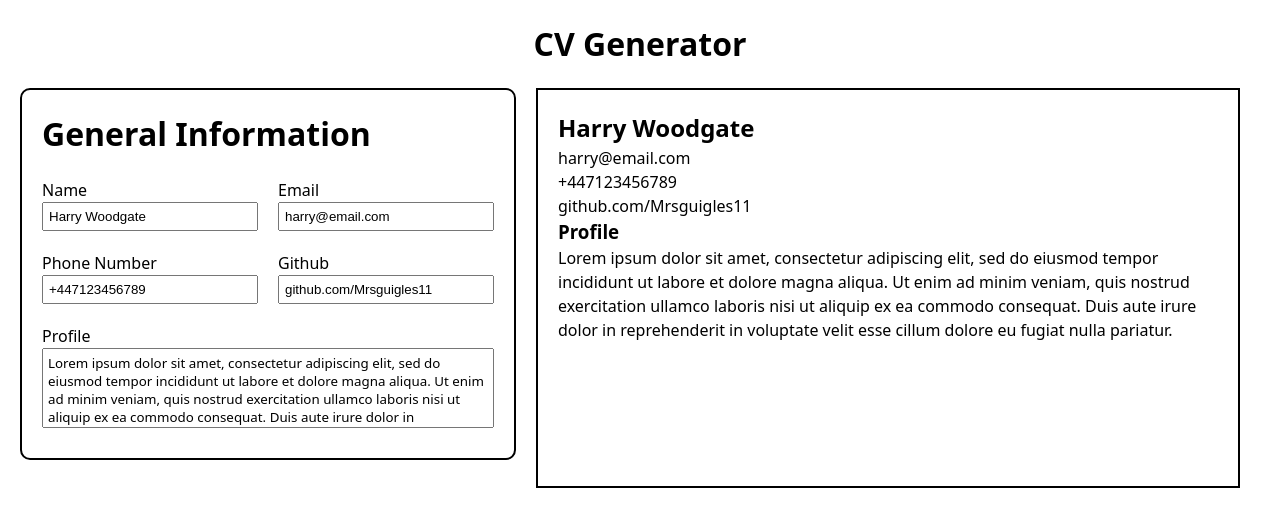
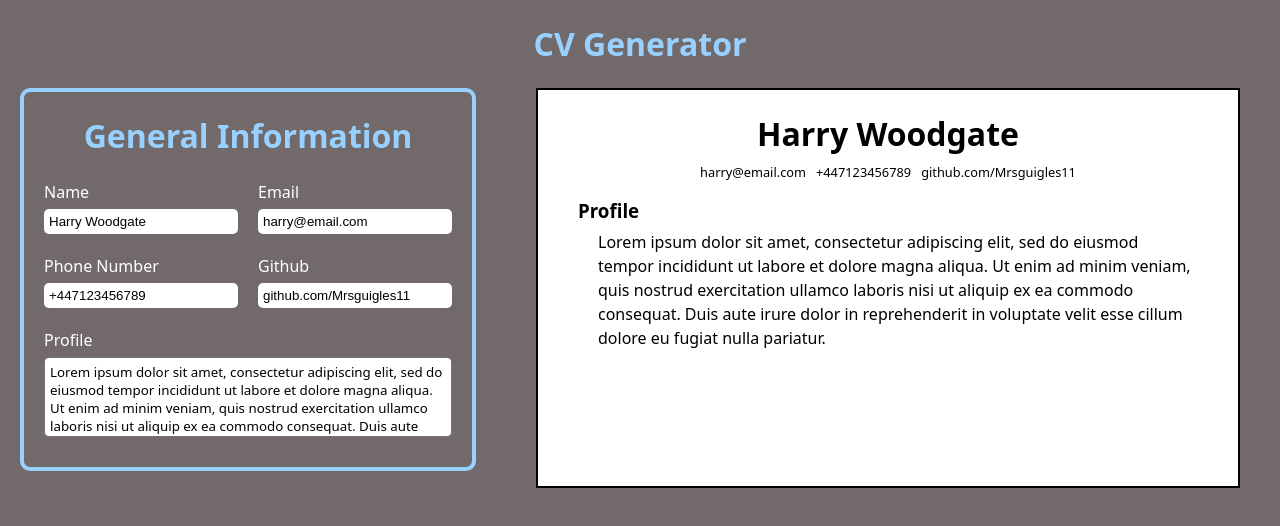
Before and after one commit to Mrsguigles11/cv_application, a React (Vite) app: page / in a window 1280 px wide. Shown: the top 526 px of the page. Built offline with nearby package versions, Linux system fonts and the light colour scheme.

Commit message:
Add some styling to the cv, inputs section, header and whole document

```diff
--- a/src/components/cv.jsx
+++ b/src/components/cv.jsx
@@ -4,11 +4,13 @@ function CV({ text }) {
   return (
     <div className="cv">
       <h2>{text["General Information"]["Name"]}</h2>
-      <div>{text["General Information"]["Email"]}</div>
-      <div>{text["General Information"]["Phone Number"]}</div>
-      <div>{text["General Information"]["Github"]}</div>
+      <div className="details_container">
+        <div>{text["General Information"]["Email"]}</div>
+        <div>{text["General Information"]["Phone Number"]}</div>
+        <div>{text["General Information"]["Github"]}</div>
+      </div>
       <h3>Profile</h3>
-      <div>{text["General Information"]["Profile"]}</div>
+      <div className="profile">{text["General Information"]["Profile"]}</div>
     </div>
   );
 }
--- a/src/components/input_section.jsx
+++ b/src/components/input_section.jsx
@@ -3,7 +3,7 @@ import "../styles/input_section.css";
 function InputSection({ heading, inputs, onChange, content }) {
   return (
     <div className="input_section">
-      <h1>{heading}</h1>
+      <h2>{heading}</h2>
       {inputs.map((input) => {
         if (input === "Profile") {
           return (
--- a/src/index.css
+++ b/src/index.css
@@ -14,6 +14,8 @@
   -webkit-font-smoothing: antialiased;
   -moz-osx-font-smoothing: grayscale;
 
+  background-color: rgb(114, 106, 106);
+
 }
 
 #root {
@@ -21,3 +23,7 @@
   grid-template: auto auto / 1fr 1.5fr;
   padding: 0 20px;
 }
+
+.inputs_container {
+  margin-right: 40px;
+}
--- a/src/styles/cv.css
+++ b/src/styles/cv.css
@@ -5,5 +5,32 @@
 .cv {
     min-height: 400px;
     border: 2px solid black;
-    padding: 20px;
+    padding: 20px 40px;
+    display: flex;
+    flex-direction: column;
+    row-gap: 5px;
+    background-color: white;
 }
+
+.details_container {
+    display: flex;
+    justify-content: center;
+    column-gap: 10px;
+}
+
+.details_container > div {
+    font-size: 0.8em;
+}
+
+h2 {
+    font-size: 2em;
+    text-align: center;
+}
+
+h3 {
+    margin-top: 10px;
+}
+
+.profile {
+    padding-left: 20px;
+}
--- a/src/styles/header.css
+++ b/src/styles/header.css
@@ -5,3 +5,7 @@
     grid-column-start: 1;
     grid-column-end: 3;
 }
+
+h1 {
+    color: rgb(152, 209, 255);
+}
--- a/src/styles/input_section.css
+++ b/src/styles/input_section.css
@@ -2,24 +2,32 @@
 .input_section {
     display: grid;
     grid-template-columns: 1fr 1fr;
-    border: 2px solid black;
+    border: 4px solid rgb(152, 209, 255);
     border-radius: 10px;
     padding: 20px 20px 30px;
     gap: 20px;
 }
 
-.input_section > h1 {
+.input_section > h2 {
     grid-column-start: 1;
     grid-column-end: 3;
-}
+    font-size: 2em;
+    color: rgb(152, 209, 255);}
 
 .input {
     display: flex;
     flex-direction: column;
 }
 
+.input > label {
+    color: white;
+    margin-bottom: 5px;
+}
+
 input {
     padding: 5px;
+    border-radius: 5px;
+    border: none;
 }
 
 div:nth-child(6) {
@@ -32,4 +40,5 @@ div:nth-child(6) > textarea {
     font-family: inherit;
     padding: 5px;
     resize: none;
+    border-radius: 5px;
 }
```
